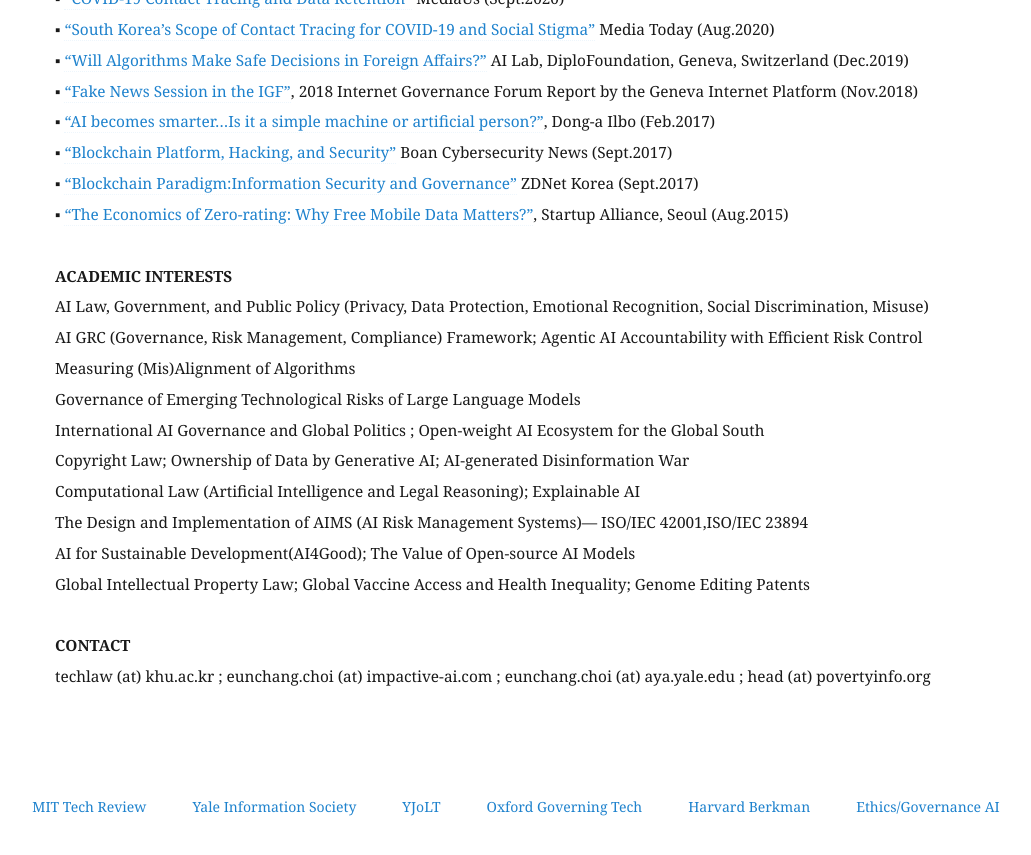
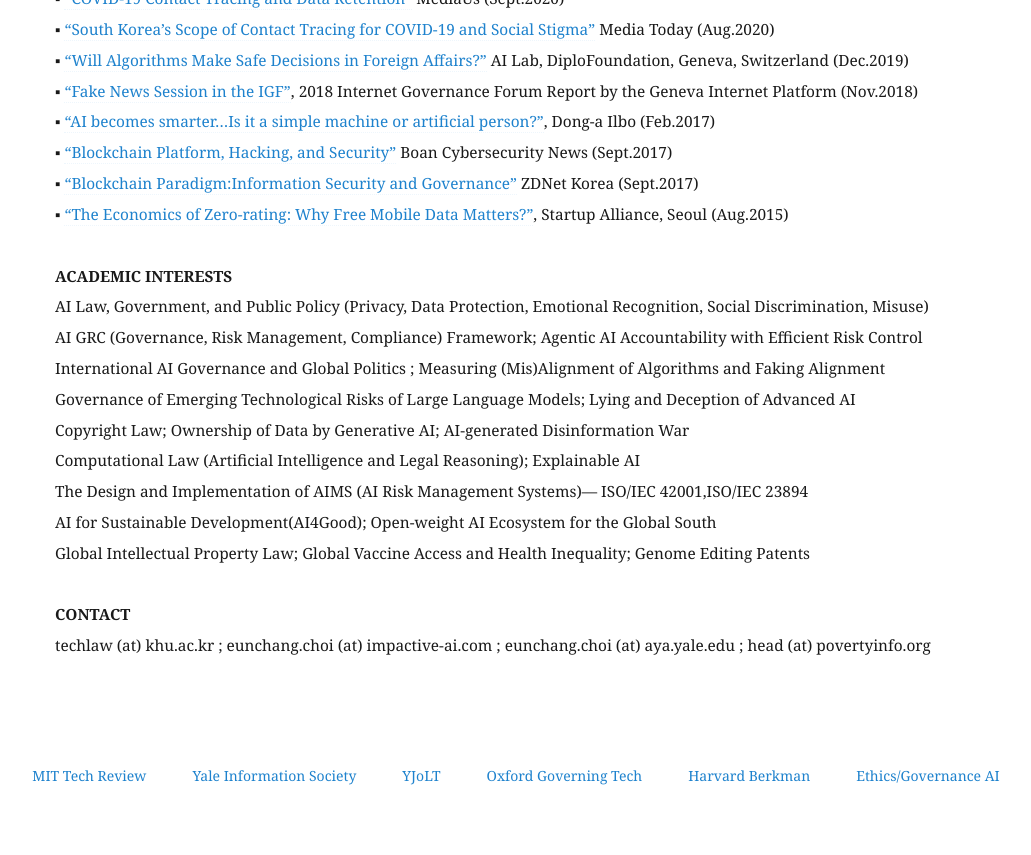
Before and after one commit to eunchangchoi/eunchangchoi.github.io, a Jekyll site: the page built from index.md, in a window 1280 px wide and 900 px high, scrolled down 10957 px. Shown: the top 855 px of the window, without its empty margins (45-1076 px from the left). Built offline with Jekyll 4.4.1, drawn with Linux system fonts in a browser that asks for light colours.

Commit message:
Update index.md

```diff
--- a/index.md
+++ b/index.md
@@ -248,12 +248,12 @@ title: "Eun Chang Choi 최은창"
  <strong> ACADEMIC INTERESTS </strong> <br>
    AI Law, Government, and Public Policy (Privacy, Data Protection, Emotional Recognition, Social Discrimination, Misuse) <br>
    AI GRC (Governance, Risk Management, Compliance) Framework;  Agentic AI Accountability with Efficient Risk Control <br>
-   Measuring (Mis)Alignment of Algorithms <br>  Governance of Emerging Technological Risks of Large Language Models <br>
-   International AI Governance and Global Politics ; Open-weight AI Ecosystem for the Global South <br>
+   International AI Governance and Global Politics ; Measuring (Mis)Alignment of Algorithms and Faking Alignment <br>
+   Governance of Emerging Technological Risks of Large Language Models; Lying and Deception of Advanced AI <br>
    Copyright Law; Ownership of Data by Generative AI; AI-generated Disinformation War <br>
    Computational Law (Artificial Intelligence and Legal Reasoning); Explainable AI <br>
    The Design and Implementation of AIMS (AI Risk Management Systems)— ISO/IEC 42001,ISO/IEC 23894  <br>
-   AI for Sustainable Development(AI4Good); The Value of Open-source AI Models <br>
+   AI for Sustainable Development(AI4Good); Open-weight AI Ecosystem for the Global South <br>
    Global Intellectual Property Law; Global Vaccine Access and Health Inequality; Genome Editing Patents <br>
   <br>
    <strong> CONTACT</strong> <br>
```
